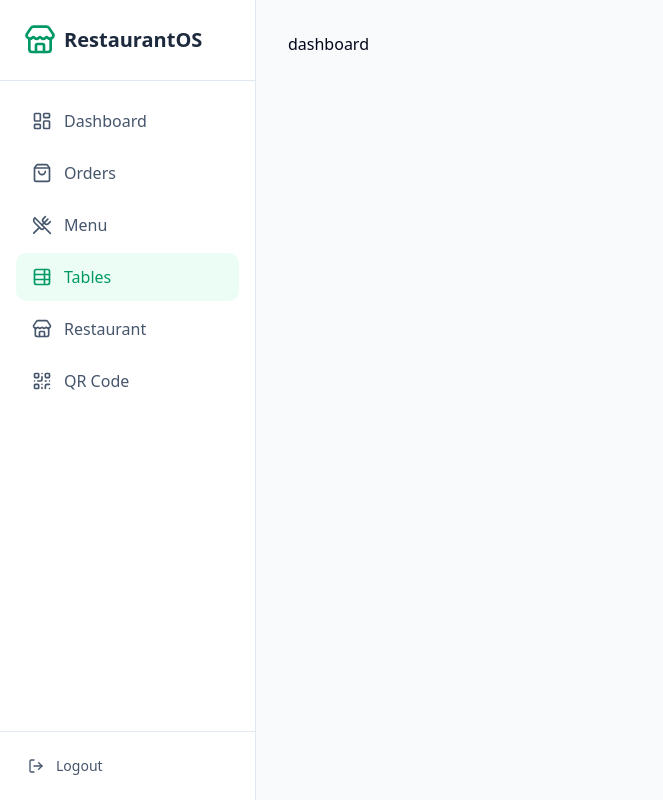
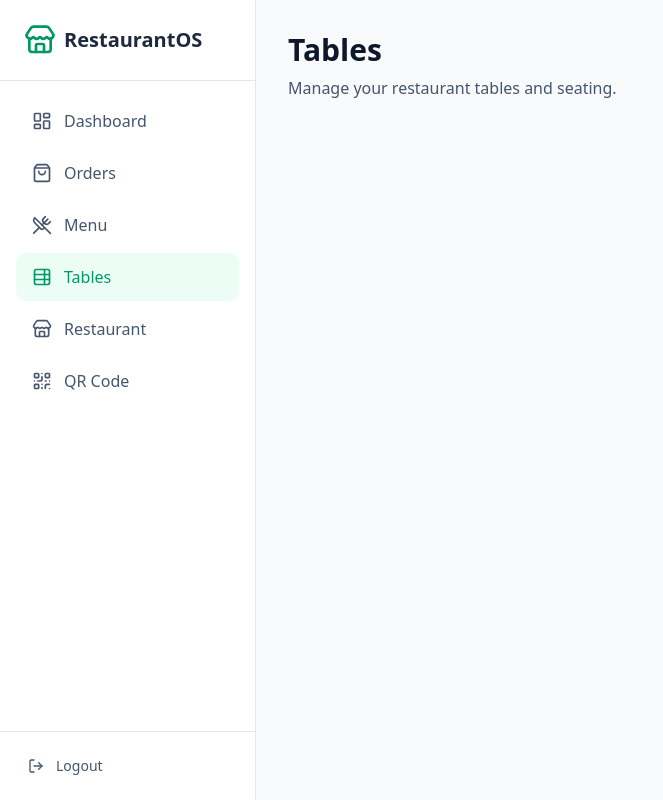
Before and after one commit to Mohamed780050/dana, a Next.js app: page /tables in a window 1280 px wide. Shown: the whole page, without its empty margins (0-663 px from the left). Built offline with nearby package versions, Linux system fonts and the light colour scheme.

Commit message:
added title component

```diff
--- a/src/app/(root)/dashboard/page.tsx
+++ b/src/app/(root)/dashboard/page.tsx
@@ -1,7 +1,12 @@
+import PageTitle from "@/components/PageTitle";
+
 export default function page() {
   return (
     <div>
-      dashboard
+      <PageTitle
+        title="Dashboard"
+        description="Welcome back! Here's your restaurant overview."
+      />
     </div>
   );
-};
+}
--- a/src/app/(root)/menu/page.tsx
+++ b/src/app/(root)/menu/page.tsx
@@ -1,7 +1,12 @@
+import PageTitle from "@/components/PageTitle";
+
 export default function page() {
   return (
     <div>
-      dashboard
+      <PageTitle
+        title="Menu Management"
+        description="Organize your menu with categories and items."
+      />
     </div>
   );
-};
+}
--- a/src/app/(root)/orders/page.tsx
+++ b/src/app/(root)/orders/page.tsx
@@ -1,3 +1,12 @@
+import PageTitle from "@/components/PageTitle";
+
 export default function page() {
-  return <div></div>;
+  return (
+    <div>
+      <PageTitle
+        title="Orders"
+        description="Manage and track all your restaurant orders."
+      />
+    </div>
+  );
 }
--- a/src/app/(root)/qrcode/page.tsx
+++ b/src/app/(root)/qrcode/page.tsx
@@ -1,7 +1,12 @@
+import PageTitle from "@/components/PageTitle";
+
 export default function page() {
   return (
     <div>
-      dashboard
+      <PageTitle
+        title="QR Code Generator"
+        description="Generate QR codes for your restaurant menu."
+      />
     </div>
   );
-};
+}
--- a/src/app/(root)/restaurant/page.tsx
+++ b/src/app/(root)/restaurant/page.tsx
@@ -1,7 +1,12 @@
+import PageTitle from "@/components/PageTitle";
+
 export default function page() {
   return (
     <div>
-      dashboard
+      <PageTitle
+        title="Restaurant Settings"
+        description="Manage your restaurant information and working hours."
+      />
     </div>
   );
-};
+}
--- a/src/app/(root)/tables/page.tsx
+++ b/src/app/(root)/tables/page.tsx
@@ -1,3 +1,12 @@
+import PageTitle from "@/components/PageTitle";
+
 export default function page() {
-  return <div>dashboard</div>;
+  return (
+    <div>
+      <PageTitle
+        title="Tables"
+        description="Manage your restaurant tables and seating."
+      />
+    </div>
+  );
 }
--- a/src/app/page.tsx
+++ b/src/app/page.tsx
@@ -1,6 +1,4 @@
 import Header from "@/components/Header";
-import { ModeToggle } from "@/components/ModeToggle";
-import Image from "next/image";
 
 export default function Home() {
   return (
--- /dev/null
+++ b/src/components/PageTitle.tsx
@@ -0,0 +1,14 @@
+export default function PageTitle({
+  title,
+  description,
+}: {
+  title: string;
+  description: string;
+}) {
+  return (
+    <div>
+      <h1 className="text-3xl font-bold text-slate-900 mb-2">{title}</h1>
+      <p className="text-slate-600">{description}</p>
+    </div>
+  );
+}
```
